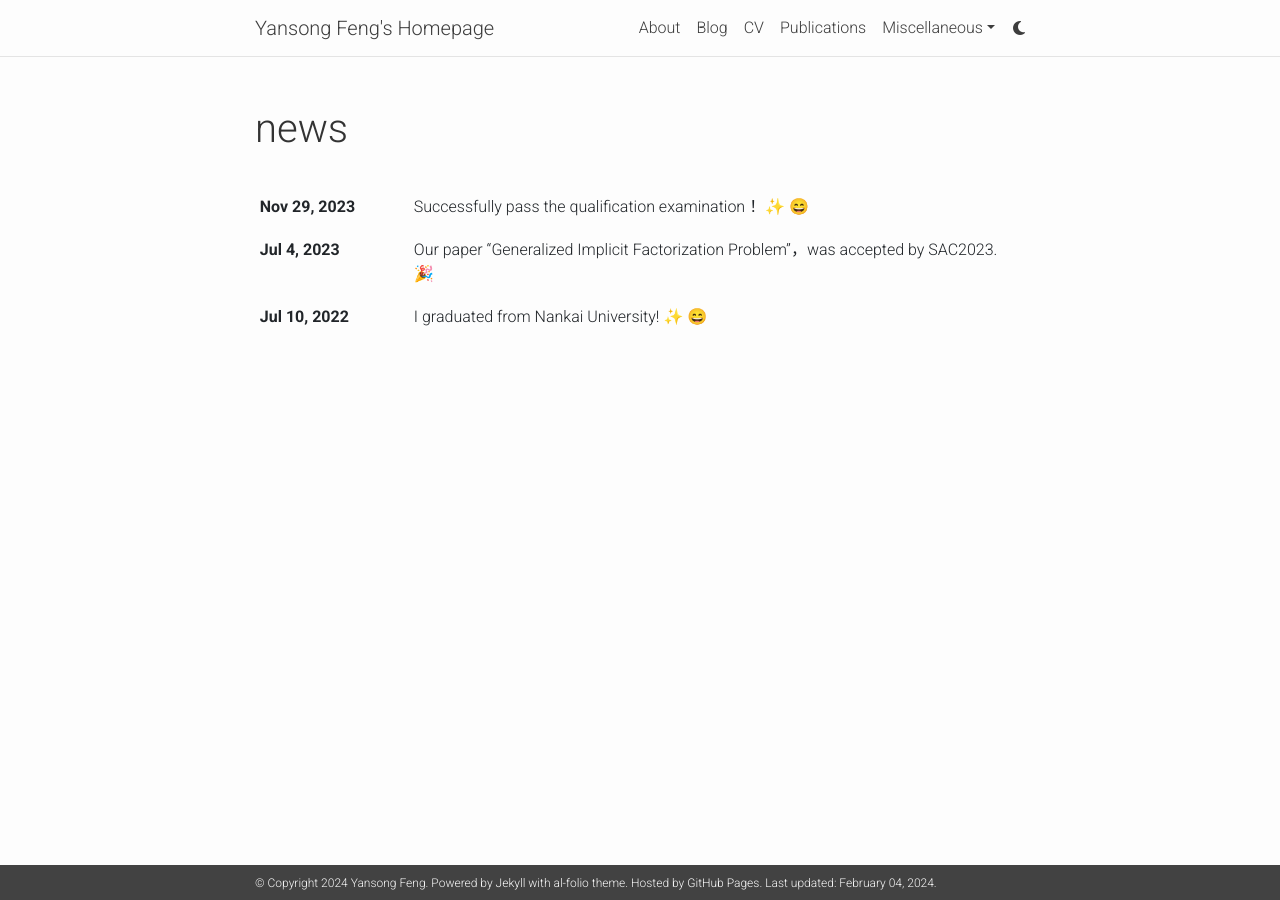
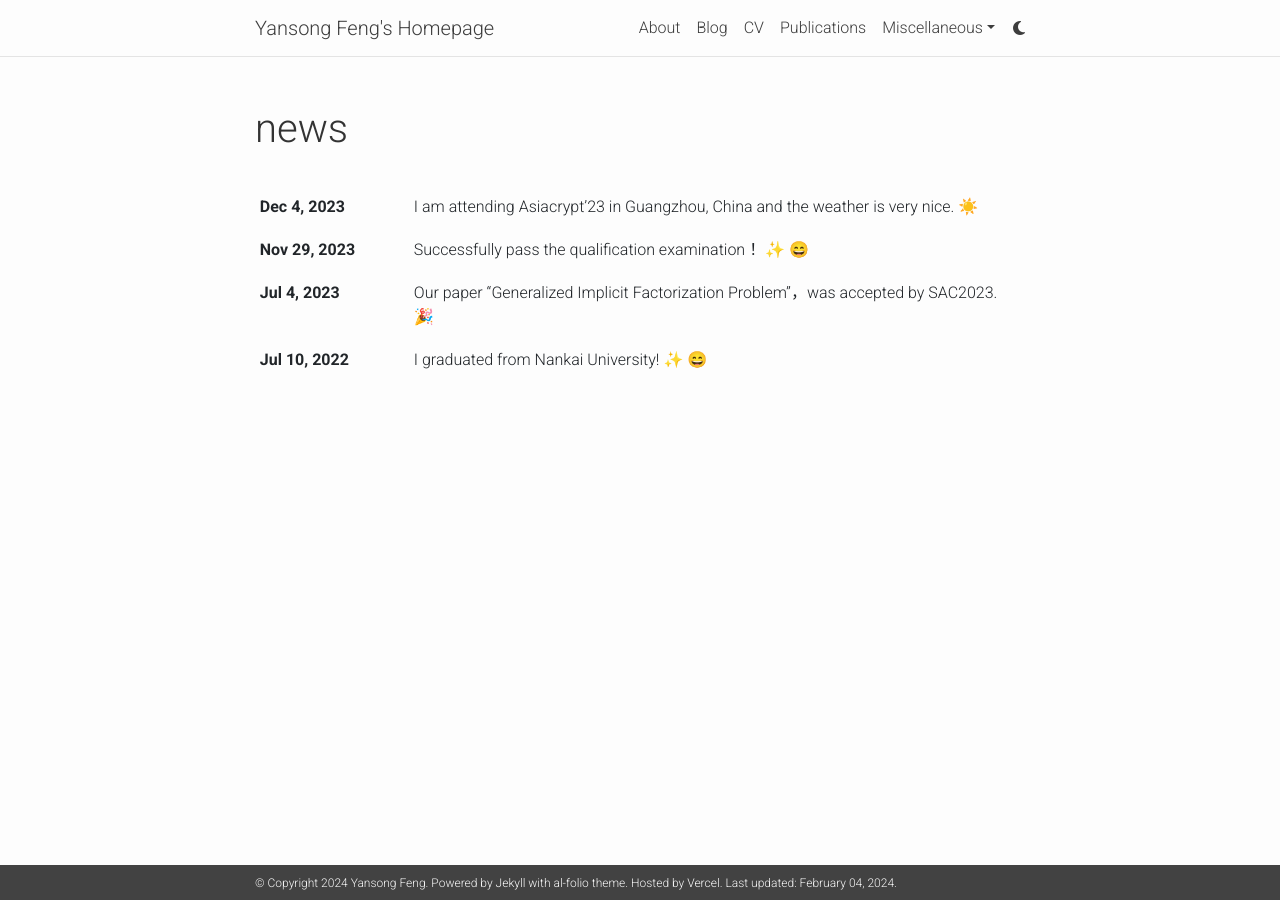
Before and after one commit to fffmath/fffmath.github.io, a Jekyll site: the page built from news.html, in a window 1280 px wide. Built offline with Jekyll 4.4.1, drawn with Linux system fonts in a browser that asks for light colours; emoji names are drawn with the system emoji font; comment, search, counter and statistics services are not loaded; a style sheet for code colours, icons or effects is not loaded.

Commit message:
Initial commit

```diff
--- a/_bibliography/papers.bib
+++ b/_bibliography/papers.bib
@@ -1,7 +1,7 @@
 ---
 ---
 
-@inproceedings{DBLP:conf/sacrypt/feng2023generalized,
+@inproceedings{FNP23,
   author       = {Yansong Feng and Abderrahmane Nitaj and Yanbin Pan},
   title        = {Generalized Implicit Factorization Problem},
   booktitle    = {Selected Areas in Cryptography - 30th International Conference, {SAC}
@@ -12,6 +12,7 @@
   year         = {2023},
   selected = {true},
   pdf = {https://eprint.iacr.org/2023/1562.pdf},
+  code = {https://github.com/fffmath/gifp},
   abbr = {GIFP},
   bibtex_show={true}
 }
--- a/_config.yml
+++ b/_config.yml
@@ -11,13 +11,13 @@
   A simple, whitespace theme for academics. Based on [*folio](https://github.com/bogoli/-folio) design.
 footer_text: >
   Powered by <a href="https://jekyllrb.com/" target="_blank">Jekyll</a> with <a href="https://github.com/alshedivat/al-folio">al-folio</a> theme.
-  Hosted by <a href="https://pages.github.com/" target="_blank">GitHub Pages</a>.
+  Hosted by <a href="https://vercel.com/" target="_blank">Vercel</a>.
 keywords: jekyll, jekyll-theme, academic-website, portfolio-website  # add your own keywords or leave empty
 
 lang: en # the language of your site (for example: en, fr, cn, ru, etc.)
 icon: myavatar-fotor-150.png   # the emoji used as the favicon (alternatively, provide image name in /assets/img/)
 
-url: https://fffmath.github.io # the base hostname & protocol for your site
+url: https://www.fffmath.com # the base hostname & protocol for your site
 baseurl:  # the subpath of your site, e.g. /blog/
 last_updated: true # set to true if you want to display last updated in the footer
 impressum_path:  # set to path to include impressum link in the footer, use the same path as permalink in a page, helps to conform with EU GDPR
```
Also changed, not shown: _news/announcement_4.md (added, +7 -0 lines).
